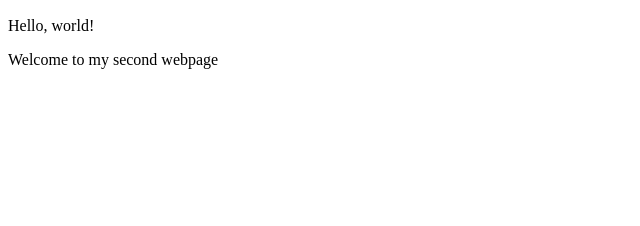
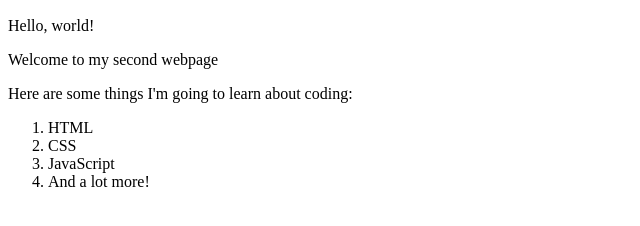
Before and after one commit to chancychege/second-webpage, a plain HTML site: page my-second-webpage.html in a window 1280 px wide. Shown: the part 110-336 px from the top of the page, without its empty margins (0-640 px from the left). Drawn offline with Linux system fonts and the light colour scheme.

Commit message:
add list elements

```diff
--- a/my-second-webpage.html
+++ b/my-second-webpage.html
@@ -7,5 +7,12 @@
          <h2>written with a little help from chancychege</h2>
          <p>Hello, world!</p>
          <p>Welcome to my second webpage</p>
+         <p>Here are some things I'm going to learn about coding:</P>
+           <ol>
+             <li>HTML</li>
+             <li>CSS</li>
+             <li>JavaScript</li>
+             <li>And a lot more!</li>
+          </ol>
        </body>
  </html>
```
